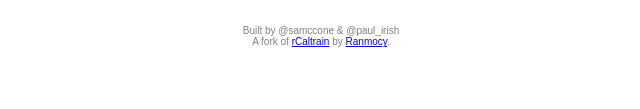
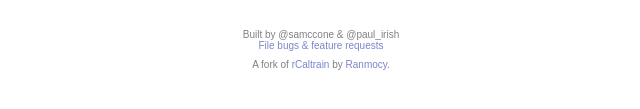
Before and after one commit to paulirish/caltrainschedule.io, a plain HTML site: page index.html in a window 1280 px wide. Shown: the part 257-366 px from the top of the page, without its empty margins (319-959 px from the left). Drawn offline with Linux system fonts and the light colour scheme.

Commit message:
link to github. fixes #9

```diff
--- a/index.html
+++ b/index.html
@@ -85,6 +85,8 @@
     <footer>
         <div class="copyright">
             Built by @samccone & @paul_irish
+            <br>
+            <a arget="_blank" href="https://github.com/paulirish/caltrainschedule.io/issues">File bugs & feature requests</a>
         </div>
         <div class="copyright">
             A fork of <a target="_blank" href="https://github.com/ranmocy/rCaltrain">rCaltrain</a> by <a target="_blank" href="https://twitter.com/ranmocy">Ranmocy</a>.
--- a/stylesheets/default.css
+++ b/stylesheets/default.css
@@ -217,4 +217,9 @@ footer {
 }
 .copyright {
     font-size: 50%;
+    padding: 4px 0;
 }
+a:link, a:visited {
+  color: #7986CB;
+  text-decoration: none;
+}
```
